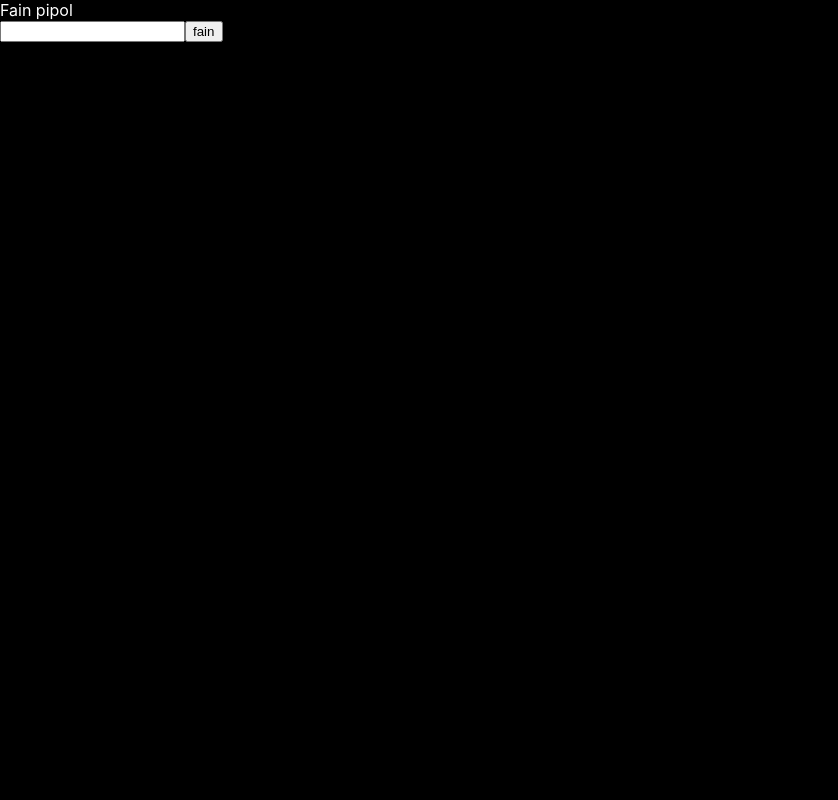
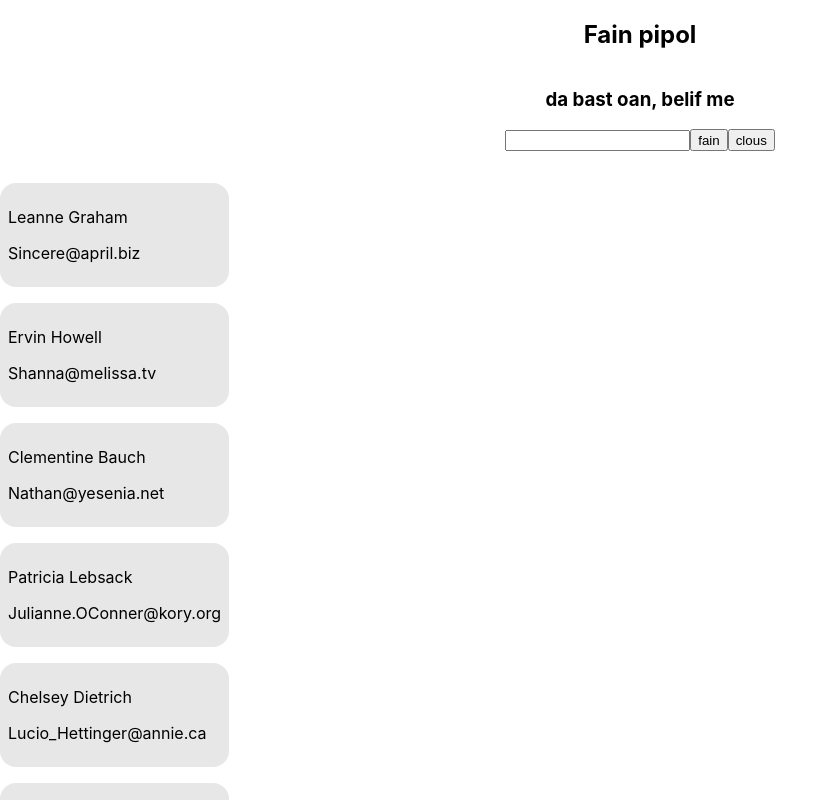
Before and after one commit to albertogomezp/react-udemy, a React (Create React App) app: page / in a window 1280 px wide. Both pictures are taken after a click on the button "fain". Shown: the top 800 px of the page, without its empty margins (0-838 px from the left). Built offline with nearby package versions, Linux system fonts and the light colour scheme.

Commit message:
adding search

```diff
--- /dev/null
+++ b/src/data/users.json
@@ -0,0 +1,232 @@
+[
+    {
+      "id": 1,
+      "name": "Leanne Graham",
+      "username": "Bret",
+      "email": "Sincere@april.biz",
+      "address": {
+        "street": "Kulas Light",
+        "suite": "Apt. 556",
+        "city": "Gwenborough",
+        "zipcode": "92998-3874",
+        "geo": {
+          "lat": "-37.3159",
+          "lng": "81.1496"
+        }
+      },
+      "phone": "1-770-736-8031 x56442",
+      "website": "hildegard.org",
+      "company": {
+        "name": "Romaguera-Crona",
+        "catchPhrase": "Multi-layered client-server neural-net",
+        "bs": "harness real-time e-markets"
+      }
+    },
+    {
+      "id": 2,
+      "name": "Ervin Howell",
+      "username": "Antonette",
+      "email": "Shanna@melissa.tv",
+      "address": {
+        "street": "Victor Plains",
+        "suite": "Suite 879",
+        "city": "Wisokyburgh",
+        "zipcode": "90566-7771",
+        "geo": {
+          "lat": "-43.9509",
+          "lng": "-34.4618"
+        }
+      },
+      "phone": "010-692-6593 x09125",
+      "website": "anastasia.net",
+      "company": {
+        "name": "Deckow-Crist",
+        "catchPhrase": "Proactive didactic contingency",
+        "bs": "synergize scalable supply-chains"
+      }
+    },
+    {
+      "id": 3,
+      "name": "Clementine Bauch",
+      "username": "Samantha",
+      "email": "Nathan@yesenia.net",
+      "address": {
+        "street": "Douglas Extension",
+        "suite": "Suite 847",
+        "city": "McKenziehaven",
+        "zipcode": "59590-4157",
+        "geo": {
+          "lat": "-68.6102",
+          "lng": "-47.0653"
+        }
+      },
+      "phone": "1-463-123-4447",
+      "website": "ramiro.info",
+      "company": {
+        "name": "Romaguera-Jacobson",
+        "catchPhrase": "Face to face bifurcated interface",
+        "bs": "e-enable strategic applications"
+      }
+    },
+    {
+      "id": 4,
+      "name": "Patricia Lebsack",
+      "username": "Karianne",
+      "email": "Julianne.OConner@kory.org",
+      "address": {
+        "street": "Hoeger Mall",
+        "suite": "Apt. 692",
+        "city": "South Elvis",
+        "zipcode": "53919-4257",
+        "geo": {
+          "lat": "29.4572",
+          "lng": "-164.2990"
+        }
+      },
+      "phone": "493-170-9623 x156",
+      "website": "kale.biz",
+      "company": {
+        "name": "Robel-Corkery",
+        "catchPhrase": "Multi-tiered zero tolerance productivity",
+        "bs": "transition cutting-edge web services"
+      }
+    },
+    {
+      "id": 5,
+      "name": "Chelsey Dietrich",
+      "username": "Kamren",
+      "email": "Lucio_Hettinger@annie.ca",
+      "address": {
+        "street": "Skiles Walks",
+        "suite": "Suite 351",
+        "city": "Roscoeview",
+        "zipcode": "33263",
+        "geo": {
+          "lat": "-31.8129",
+          "lng": "62.5342"
+        }
+      },
+      "phone": "(254)954-1289",
+      "website": "demarco.info",
+      "company": {
+        "name": "Keebler LLC",
+        "catchPhrase": "User-centric fault-tolerant solution",
+        "bs": "revolutionize end-to-end systems"
+      }
+    },
+    {
+      "id": 6,
+      "name": "Mrs. Dennis Schulist",
+      "username": "Leopoldo_Corkery",
+      "email": "Karley_Dach@jasper.info",
+      "address": {
+        "street": "Norberto Crossing",
+        "suite": "Apt. 950",
+        "city": "South Christy",
+        "zipcode": "23505-1337",
+        "geo": {
+          "lat": "-71.4197",
+          "lng": "71.7478"
+        }
+      },
+      "phone": "1-477-935-8478 x6430",
+      "website": "ola.org",
+      "company": {
+        "name": "Considine-Lockman",
+        "catchPhrase": "Synchronised bottom-line interface",
+        "bs": "e-enable innovative applications"
+      }
+    },
+    {
+      "id": 7,
+      "name": "Kurtis Weissnat",
+      "username": "Elwyn.Skiles",
+      "email": "Telly.Hoeger@billy.biz",
+      "address": {
+        "street": "Rex Trail",
+        "suite": "Suite 280",
+        "city": "Howemouth",
+        "zipcode": "58804-1099",
+        "geo": {
+          "lat": "24.8918",
+          "lng": "21.8984"
+        }
+      },
+      "phone": "210.067.6132",
+      "website": "elvis.io",
+      "company": {
+        "name": "Johns Group",
+        "catchPhrase": "Configurable multimedia task-force",
+        "bs": "generate enterprise e-tailers"
+      }
+    },
+    {
+      "id": 8,
+      "name": "Nicholas Runolfsdottir V",
+      "username": "Maxime_Nienow",
+      "email": "Sherwood@rosamond.me",
+      "address": {
+        "street": "Ellsworth Summit",
+        "suite": "Suite 729",
+        "city": "Aliyaview",
+        "zipcode": "45169",
+        "geo": {
+          "lat": "-14.3990",
+          "lng": "-120.7677"
+        }
+      },
+      "phone": "586.493.6943 x140",
+      "website": "jacynthe.com",
+      "company": {
+        "name": "Abernathy Group",
+        "catchPhrase": "Implemented secondary concept",
+        "bs": "e-enable extensible e-tailers"
+      }
+    },
+    {
+      "id": 9,
+      "name": "Glenna Reichert",
+      "username": "Delphine",
+      "email": "Chaim_McDermott@dana.io",
+      "address": {
+        "street": "Dayna Park",
+        "suite": "Suite 449",
+        "city": "Bartholomebury",
+        "zipcode": "76495-3109",
+        "geo": {
+          "lat": "24.6463",
+          "lng": "-168.8889"
+        }
+      },
+      "phone": "(775)976-6794 x41206",
+      "website": "conrad.com",
+      "company": {
+        "name": "Yost and Sons",
+        "catchPhrase": "Switchable contextually-based project",
+        "bs": "aggregate real-time technologies"
+      }
+    },
+    {
+      "id": 10,
+      "name": "Clementina DuBuque",
+      "username": "Moriah.Stanton",
+      "email": "Rey.Padberg@karina.biz",
+      "address": {
+        "street": "Kattie Turnpike",
+        "suite": "Suite 198",
+        "city": "Lebsackbury",
+        "zipcode": "31428-2261",
+        "geo": {
+          "lat": "-38.2386",
+          "lng": "57.2232"
+        }
+      },
+      "phone": "024-648-3804",
+      "website": "ambrose.net",
+      "company": {
+        "name": "Hoeger LLC",
+        "catchPhrase": "Centralized empowering task-force",
+        "bs": "target end-to-end models"
+      }
+    }
+  ]
--- a/src/index.css
+++ b/src/index.css
@@ -5,8 +5,6 @@ body {
     sans-serif;
   -webkit-font-smoothing: antialiased;
   -moz-osx-font-smoothing: grayscale;
-  background-color: black;
-  color: white !important
 }
 
 code {
--- a/src/views/Search/SearchBox.js
+++ /dev/null
@@ -1,15 +0,0 @@
-import { useState } from "react";
-
-export default function SearchBox () {
-    const [searchText, setSearchText] = useState("");
-    return(
-        <div>
-            Fain pipol
-            <br />
-            <label>
-                <input value={searchText} onChange={({ target: {value} }) => setSearchText(value)} />
-            </label>
-            <button> fain</button>
-        </div>
-    );
-}
--- /dev/null
+++ b/src/views/Search/components/SearchBox/index.js
@@ -0,0 +1,25 @@
+import { useState } from "react";
+
+import "./style.css";
+export default function SearchBox ({ onSearch, onClose}) {
+    const [searchText, setSearchText] = useState("");
+    const handleSearchClick = () => {
+        setSearchText("");
+        onClose();
+    }
+    return(
+        <div className="search-box">
+            <h2 className="search-box-title"> Fain pipol </h2>
+            <h3>da bast oan, belif me</h3>
+            <div className="search-box-content">
+                <br />
+                <label>
+                    <input className="search-box-input" value={searchText} onChange={({ target: {value} }) => setSearchText(value)} />
+                </label>
+                <button onClick={() => onSearch(searchText) }>fain</button>
+                <button onClick={handleSearchClick}>clous</button>
+            </div>
+
+        </div>
+    );
+}
--- /dev/null
+++ b/src/views/Search/components/SearchBox/style.css
@@ -0,0 +1,10 @@
+.search-box{
+    display: flex;
+    flex-direction: column;
+    align-items: center;
+    width: 100%;
+}
+.search-box-content {
+    display: flex;
+    flex-direction: row;
+}
--- /dev/null
+++ b/src/views/Search/components/SearchResults/index.js
@@ -0,0 +1,15 @@
+import "./style.css"
+export default function SearchResults({ results }) {
+    return (
+        <div className="result">
+            {results?.map((value) => {
+                return (
+                    <div key={value.id} className="result-card">
+                        <p>{value.name}</p>
+                        <p>{value.email}</p>
+                    </div>
+                )
+            })}
+        </div>
+    )
+}
--- /dev/null
+++ b/src/views/Search/components/SearchResults/style.css
@@ -0,0 +1,12 @@
+.result {
+    margin-top: 1rem;
+    margin-bottom: 1rem;
+}
+
+.result-card {
+    background-color: #E8E7E7;
+    margin-top: 1rem;
+    margin-bottom: 1rem;
+    padding: 0.5rem;
+    border-radius: 1rem;
+}
--- a/src/views/Search/index.js
+++ b/src/views/Search/index.js
@@ -1,9 +1,38 @@
-import SearchBox from "./SearchBox";
+import { useState } from "react";
+import SearchBox from "./components/SearchBox";
+import "./style.css"
+import data from "../../data/users.json"
+import SearchResults from "./components/SearchResults";
 
 export default function Search() {
+    const [isAtTop, setIstAtTop] = useState(false);
+    const [userData, setUsersData] = useState(data);
+    const [results, setResults] = useState([]);
+
+    const handleSearchClick = (searchText) => {
+        setIstAtTop(true);
+        if (userData?.length) {
+            const searchTextCleaned = searchText.toLowerCase()
+            const filteredData = userData.filter((value) => (
+                value.name.toLowerCase().includes(searchTextCleaned) ||
+                value.phone.toLowerCase().includes(searchTextCleaned) ||
+                value.username.toLowerCase().includes(searchTextCleaned) ||
+                value.email.toLowerCase().includes(searchTextCleaned)
+                )
+            );
+            setResults(filteredData);
+        }
+    };
+    const handleCloseClick = () => {
+        setIstAtTop(false)
+        setResults([])
+    }
+    console.log(results)
+
     return (
-        <div>
-            <SearchBox />
+        <div className={`search ${isAtTop ? "search--top" : "search--center"}`}>
+            <SearchBox onSearch={handleSearchClick} onClose={handleCloseClick} />
+            <SearchResults results={results} />
         </div>
     );
 }
--- /dev/null
+++ b/src/views/Search/style.css
@@ -0,0 +1,16 @@
+.search {
+    display: flex;
+    width: 100%;
+    flex-direction: column;
+}
+.search--center {
+    justify-content: center;
+    align-items: center;
+    height: 100vh;
+
+}
+.search--top {
+    justify-content: center;
+    align-items: flex-start;
+
+}
```
